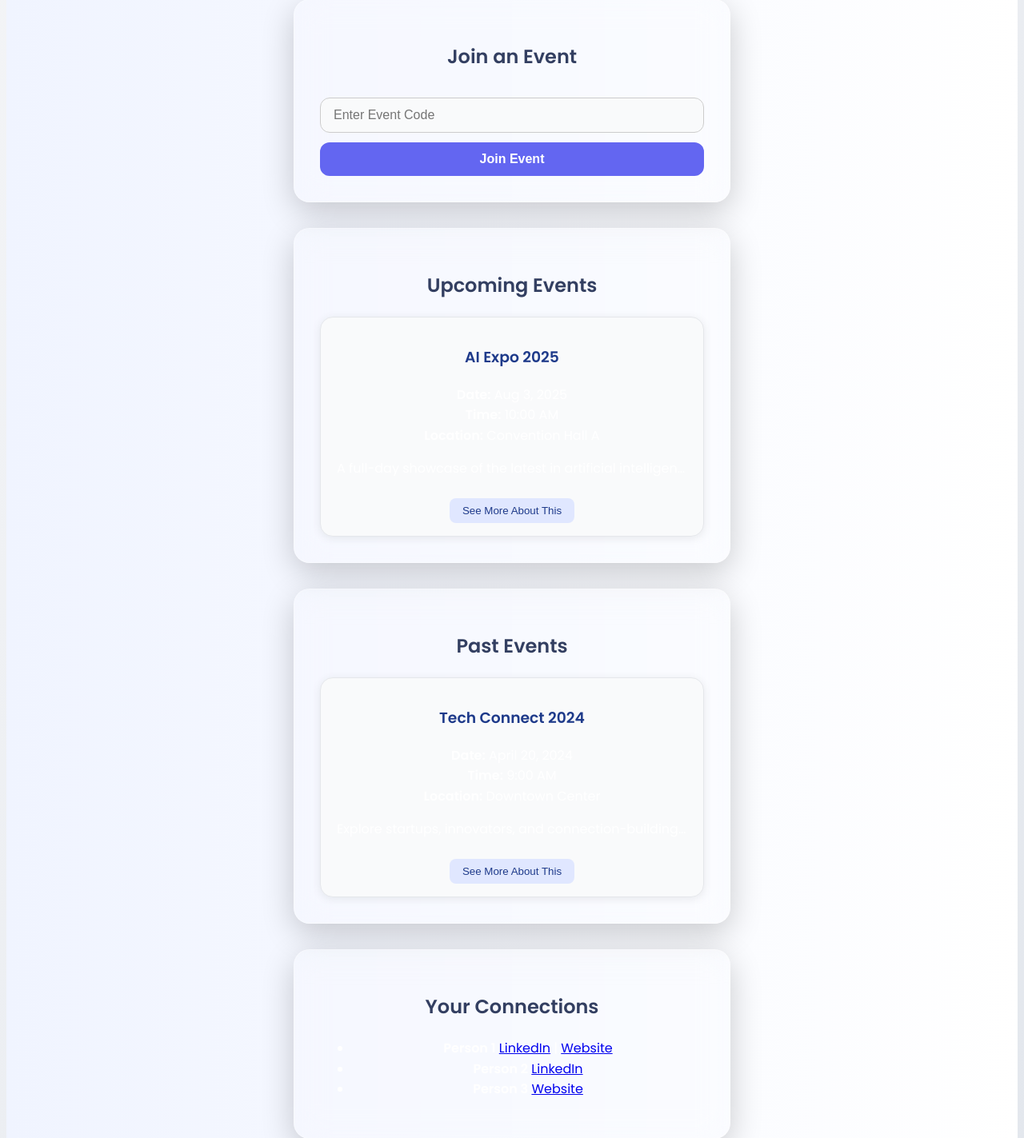
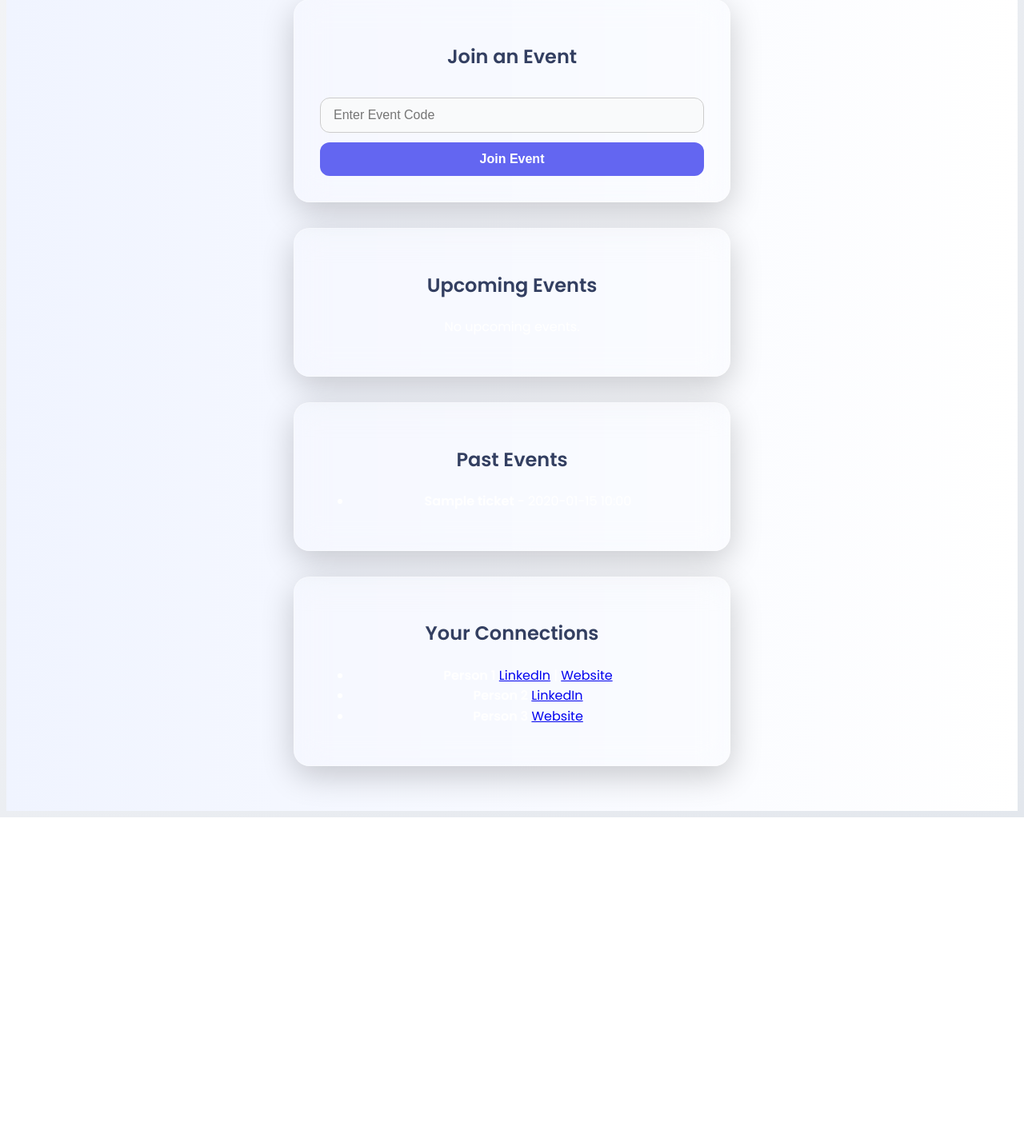
Before and after one commit to xboutaj/easyconnect, a Django app: page /dashboard/ in a window 1280 px wide. Shown: the part 300-1723 px from the top of the page at 80% size. After the commit the page ends 1322 px from the top, so only its background shows below. Run offline with Django 5.2, Linux system fonts and the light colour scheme; a user stored in the database is signed in; tables that the repository leaves empty hold one stand-in row (values such as "Sample post").

Commit message:
Show joined events on attendee dashboard

```diff
--- a/mainapp/views.py
+++ b/mainapp/views.py
@@ -31,18 +31,26 @@
 def vendor(request):
     return render(request, 'main/vendor.html')
 
+@login_required
 @role_required('attendee')
 def attendee(request):
-    return render(request, 'main/attendee.html')
+    return attendee_dashboard(request)
 
 def ticket_dashboard(request):
     msg = latest_message.get("easyconnect/ticket", "No ticket data")
     return render(request, "mainapp/dashboard.html", {"ticket_info": msg})
 
 
+@login_required
+@role_required('attendee')
 def attendee_dashboard(request):
-    tickets = Ticket.objects.filter(user=request.user)
-    return render(request, "main/attendee.html", {"tickets": tickets})
+    tickets = Ticket.objects.filter(user=request.user).order_by('event_date')
+    now = timezone.now()
+    context = {
+        'upcoming_events': tickets.filter(event_date__gte=now),
+        'past_events': tickets.filter(event_date__lt=now)
+    }
+    return render(request, "main/attendee.html", context)
 
 @login_required
 @role_required('admin')
--- a/templates/main/attendee.html
+++ b/templates/main/attendee.html
@@ -53,32 +53,32 @@
     <!-- Event Cards -->
     <div class="glass-card" data-aos="fade-up">
       <h2>Upcoming Events</h2>
-      <div class="event-card">
-        <h3>AI Expo 2025</h3>
-        <p><strong>Date:</strong> Aug 3, 2025<br><strong>Time:</strong> 10:00 AM<br><strong>Location:</strong> Convention Hall A</p>
-        <p class="event-description short">A full-day showcase of the latest in artificial intelligence and smart devices...</p>
-        <button class="see-more" onclick="toggleDescription(this)">See More About This</button>
-        <ul class="vendor-list" style="display:none;">
-          <li>OpenAI Booth</li>
-          <li>Google DeepMind</li>
-          <li>MIT AI Lab</li>
+      {% if upcoming_events %}
+        <ul>
+          {% for ticket in upcoming_events %}
+            <li>
+              <strong>{{ ticket.event_name }}</strong> - {{ ticket.event_date|date:'Y-m-d H:i' }}
+            </li>
+          {% endfor %}
         </ul>
-      </div>
+      {% else %}
+        <p>No upcoming events.</p>
+      {% endif %}
     </div>
 
     <div class="glass-card" data-aos="fade-up">
       <h2>Past Events</h2>
-      <div class="event-card">
-        <h3>Tech Connect 2024</h3>
-        <p><strong>Date:</strong> April 20, 2024<br><strong>Time:</strong> 9:00 AM<br><strong>Location:</strong> Downtown Center</p>
-        <p class="event-description short">Explore startups, innovators, and connection-building opportunities with wristband data...</p>
-        <button class="see-more" onclick="toggleDescription(this)">See More About This</button>
-        <ul class="vendor-list" style="display:none;">
-          <li>UCSD Startups</li>
-          <li>Apple Dev Hub</li>
-          <li>Cybersecurity Labs</li>
+      {% if past_events %}
+        <ul>
+          {% for ticket in past_events %}
+            <li>
+              <strong>{{ ticket.event_name }}</strong> - {{ ticket.event_date|date:'Y-m-d H:i' }}
+            </li>
+          {% endfor %}
         </ul>
-      </div>
+      {% else %}
+        <p>No past events.</p>
+      {% endif %}
     </div>
 
     <!-- Interactions -->
```
